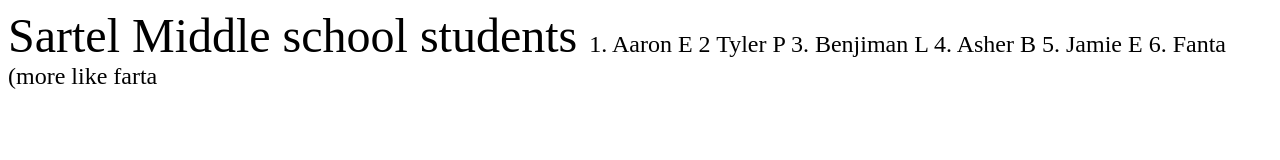
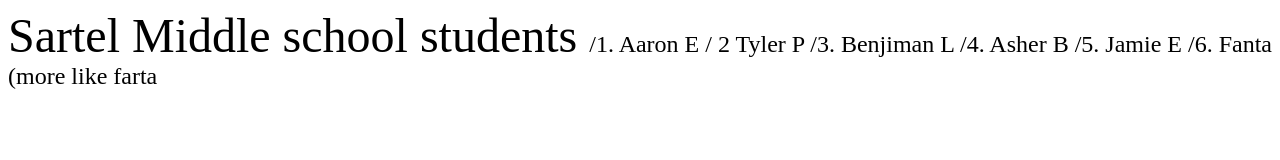
Before and after one commit to Bro112301/Sms-student, a plain HTML site: page index.html in a window 1280 px wide. Drawn offline with Linux system fonts and the light colour scheme.

Commit message:
Update index.html

```diff
--- a/index.html
+++ b/index.html
@@ -2,9 +2,9 @@
   Sartel Middle school students
 </font>
 <font size="5">
-    1. Aaron E
-    2  Tyler P
-    3. Benjiman L
-    4. Asher B
-    5. Jamie E
-    6. Fanta (more like farta
+    /1. Aaron E
+   / 2  Tyler P
+    /3. Benjiman L
+    /4. Asher B
+    /5. Jamie E
+    /6. Fanta (more like farta
```
